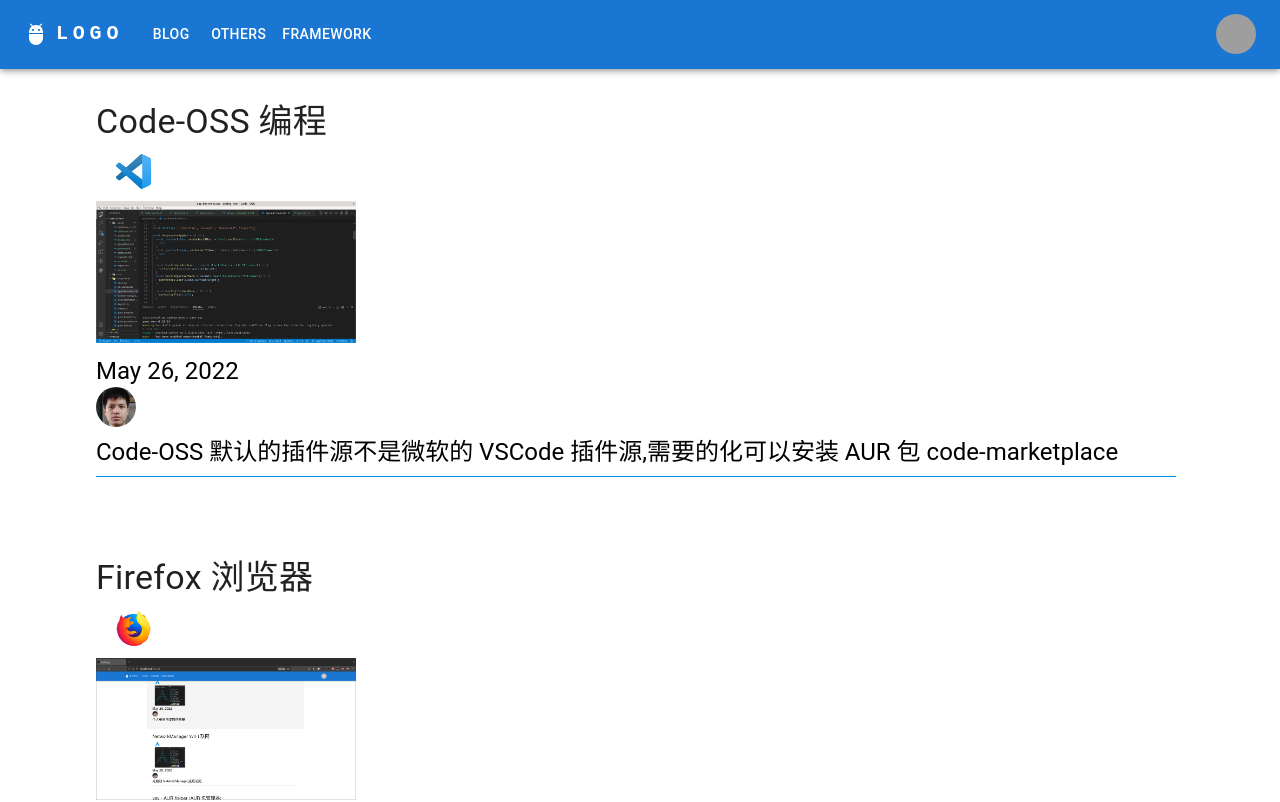
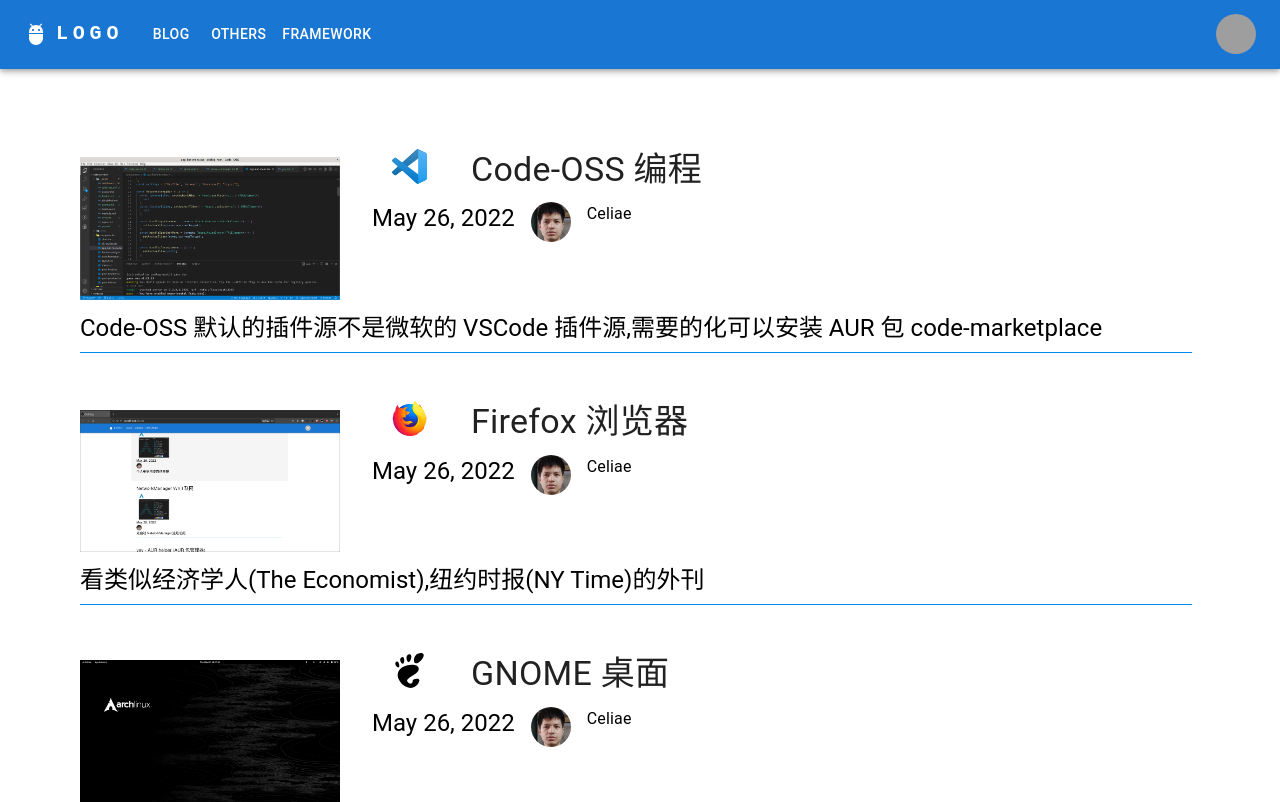
Before and after one commit to celiae/ceblog, a Next.js app: page / in a window 1280 px wide. Shown: the top 802 px of the page. Built offline with nearby package versions, Linux system fonts and the light colour scheme; grey boxes are pictures that could not be loaded.

Commit message:
Add Scroll to top component.

```diff
--- a/_posts/mariadb.md
+++ b/_posts/mariadb.md
@@ -6,7 +6,7 @@
 author:
   name: Celiae
   picture: "/assets/authors/celiae.jpg"
-smallImage: "/assets/blog/mariadb/mariadb.svg"
+smallImage: "/assets/blog/mariadb/mariadb-icon.svg"
 ---
 
 ## ArchWiki
--- a/components/layout.tsx
+++ b/components/layout.tsx
@@ -1,23 +1,78 @@
+import Divider from "@mui/material/Divider";
+import useScrollTrigger from "@mui/material/useScrollTrigger";
 import Box from "@mui/material/Box";
-import Divider from "@mui/material/Divider";
-import * as React from "react";
+import Zoom from "@mui/material/Zoom";
+import Fab from "@mui/material/Fab";
+import Toolbar from "@mui/material/Toolbar";
+import KeyboardArrowUpIcon from "@mui/icons-material/KeyboardArrowUp";
 import AppBarMenu from "./app-bar-menu";
 import BottomNavigation from "./bottom-navigation";
 import Meta from "./meta";
 
-type Props = {
-  preview?: boolean;
+type Layout = {
+  // preview?: boolean;
   children: React.ReactElement;
 };
 
-const Layout = ({ preview, children }: Props) => {
+interface ScrollTop {
+  /**
+   * Injected by the documentation to work in an iframe.
+   * You won't need it on your project.
+   */
+  props: any;
+  window?: () => Window;
+  children: React.ReactElement;
+}
+
+function ScrollTop(props: ScrollTop) {
+  const { children, window } = props;
+  // Note that you normally won't need to set the window ref as useScrollTrigger
+  // will default to window.
+  // This is only being set here because the demo is in an iframe.
+  const trigger = useScrollTrigger({
+    target: window ? window() : undefined,
+    disableHysteresis: true,
+    threshold: 100,
+  });
+
+  const handleClick = (event: React.MouseEvent<HTMLDivElement>) => {
+    const anchor = (
+      (event.target as HTMLDivElement).ownerDocument || document
+    ).querySelector("#back-to-top-anchor");
+
+    if (anchor) {
+      anchor.scrollIntoView({
+        behavior: "smooth",
+        block: "center",
+      });
+    }
+  };
+  return (
+    <Zoom in={trigger}>
+      <Box
+        onClick={handleClick}
+        role="presentation"
+        sx={{ position: "fixed", bottom: 16, right: 16 }}
+      >
+        {children}
+      </Box>
+    </Zoom>
+  );
+}
+const Layout = ({ children }: Layout, { props }: ScrollTop) => {
   return (
     <>
       <Meta />
       <AppBarMenu />
+      <Toolbar id="back-to-top-anchor" />
       <Box sx={{ minHeight: "100vh" }}>{children}</Box>
       <Divider />
       <BottomNavigation />
+      <ScrollTop {...props}>
+        <Fab color="primary" size="small" aria-label="scroll back to top">
+          <KeyboardArrowUpIcon />
+        </Fab>
+      </ScrollTop>
     </>
   );
 };
--- a/components/post-preview.tsx
+++ b/components/post-preview.tsx
@@ -6,6 +6,63 @@
 import Link from "next/link";
 import Author from "../types/author";
 import { CardActionArea, Grid, Card } from "@mui/material";
+
+type ImageTitle = {
+  title: string;
+  smallImage: string;
+};
+
+const ImageTitle = ({ title, smallImage }: ImageTitle) => {
+  return (
+    <>
+      <Grid container spacing={3}>
+        <Grid item>
+          <Image src={smallImage} width={75} height={35} />
+        </Grid>
+        <Grid item>
+          <Typography
+            variant="h4"
+            component="div"
+            gutterBottom
+            sx={{ color: "text.primary" }}
+          >
+            {title}
+          </Typography>
+        </Grid>
+      </Grid>
+    </>
+  );
+};
+
+type DateAuthor = {
+  date: string;
+  author: Author;
+};
+
+const DateAuthor = ({ date, author }: DateAuthor) => {
+  return (
+    <>
+      <Grid container spacing={2}>
+        <Grid item>
+          <Typography
+            variant="h5"
+            component="div"
+            gutterBottom
+            sx={{ color: "secondary.main" }}
+          >
+            <DateFormatter dateString={date} />
+          </Typography>
+        </Grid>
+        <Grid item>
+          <Avatar alt={author.name} src={author.picture} />
+        </Grid>
+        <Grid item>
+          <Typography>{author.name}</Typography>
+        </Grid>
+      </Grid>
+    </>
+  );
+};
 
 type Props = {
   title: string;
@@ -32,20 +89,10 @@
         <Link as={`/posts/${slug}`} href="/posts/[slug]">
           <Grid
             sx={{ cursor: "pointer", borderBottom: "1px solid #008bf1" }}
-            m={5}
+            m={3}
           >
-            <>
-              <Grid>
-                <Typography
-                  variant="h4"
-                  component="div"
-                  gutterBottom
-                  sx={{ color: "text.primary" }}
-                >
-                  {title}
-                </Typography>
-                <Image src={smallImage} width={75} height={35} />
-              </Grid>
+            <Grid container spacing={4}>
+              <Grid item>
                 <Image
                   src={coverImage}
                   alt={`Cover Image for ${title}`}
@@ -54,19 +101,15 @@
                   objectFit="contain"
                   quality={100}
                 />
-              <Typography
-                variant="h5"
-                component="div"
-                gutterBottom
-                sx={{ color: "secondary.main" }}
-              >
-                <DateFormatter dateString={date} />
-                <Avatar alt={author.name} src={author.picture} />
-              </Typography>
+              </Grid>
+              <Grid item>
+                <ImageTitle title={title} smallImage={smallImage} />
+                <DateAuthor date={date} author={author} />
+              </Grid>
+            </Grid>
             <Typography variant="h5" component="div" gutterBottom>
               {excerpt}
             </Typography>
-            </>
           </Grid>
         </Link>
       </CardActionArea>
```
Also changed, not shown: public/assets/blog/mariadb/mariadb-icon.svg (added). Lines whose indentation alone changed are shown as unchanged.
